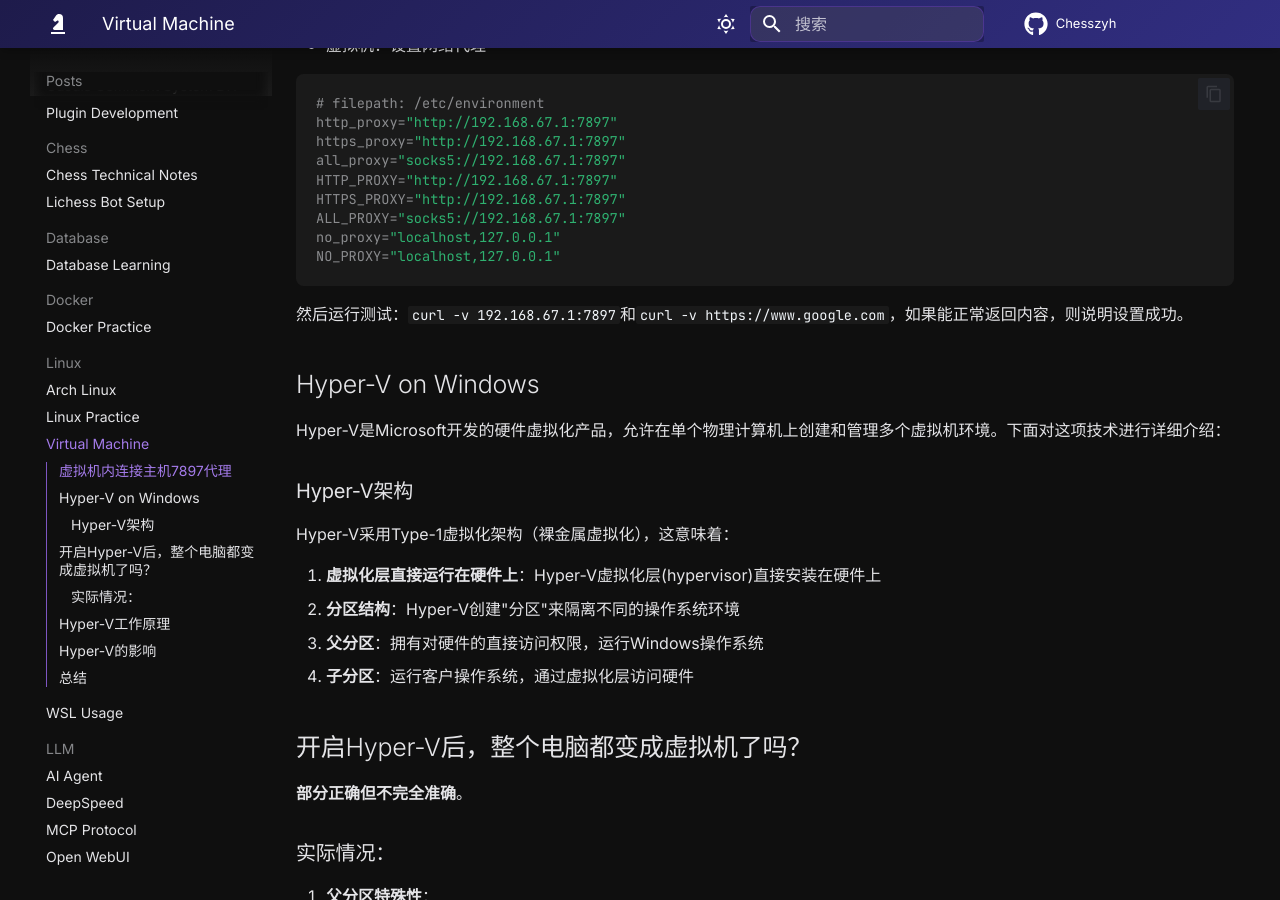
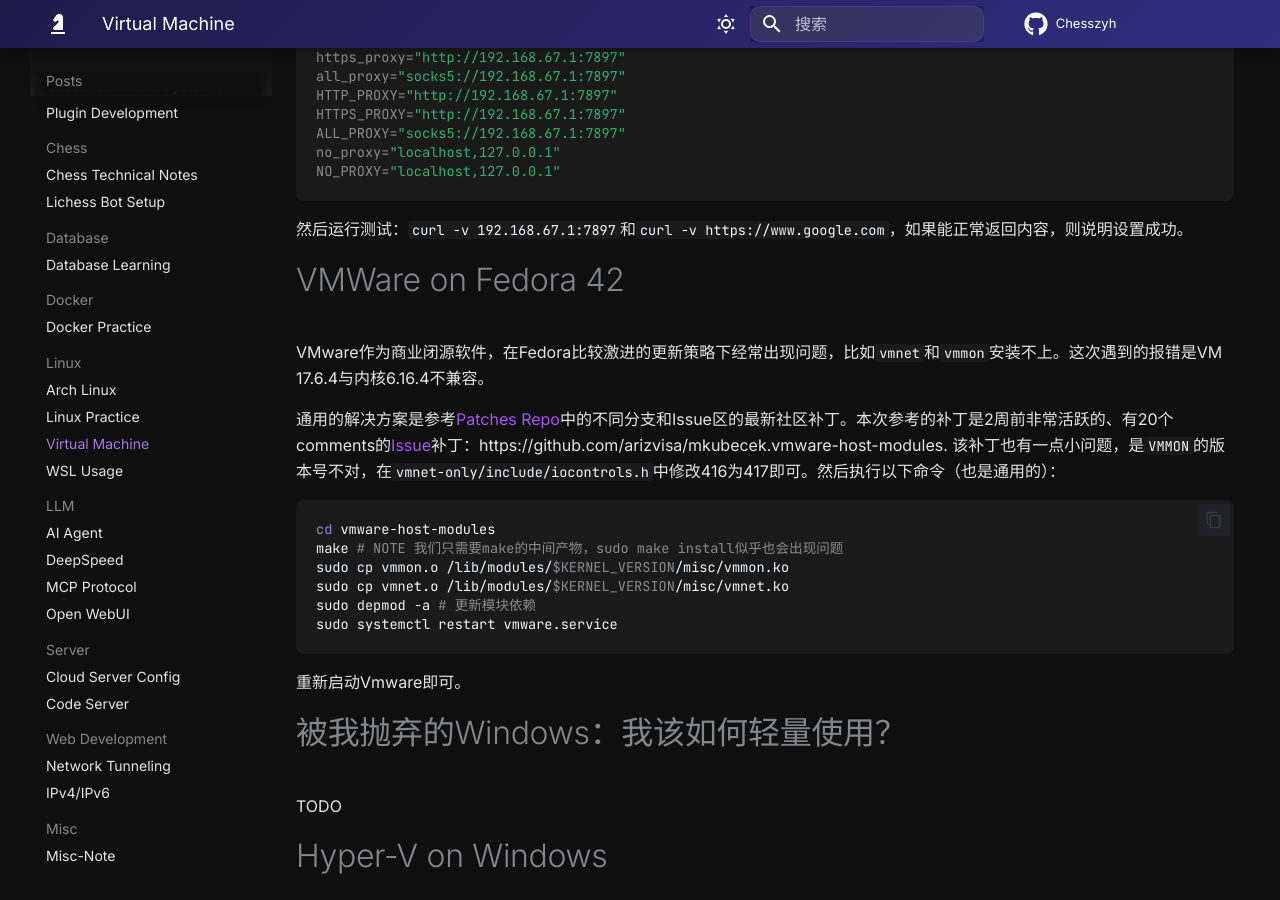
Before and after one commit to Chesszyh/Chesszyh.github.io, an MkDocs documentation site: the page built from docs/posts/Linux/VirtualMachine.md, in a window 1280 px wide and 900 px high, scrolled down 597 px. Built offline with MkDocs 1.6.1 and Material for MkDocs 9.7.7, drawn with Linux system fonts in a browser that asks for light colours.

Commit message:
Update VM

````diff
--- a/docs/posts/Linux/VirtualMachine.md
+++ b/docs/posts/Linux/VirtualMachine.md
@@ -1,12 +1,10 @@
-# 虚拟机
-
-## 虚拟机内连接主机7897代理
+# 虚拟机内连接主机7897代理
 
 - 主机(Windows11)：
-    - 首先通过`ipconfig`查看`VMNet 8`虚拟网关地址，我的是`192.168.67.1`
-    - Clash-verge，代理在7897端口，**注意需要打开`局域网连接(LAN)`**，即让代理监听 `0.0.0.0:7897` 而不仅仅是 `127.0.0.1:7897`。
-        - 与此同时我还开了`Tun`模式，开了之后才能连上`gemini`
-    - **Windows 防火墙默认会阻止来自虚拟机的入站连接**，因此需要在防火墙中添加一个规则，允许来自虚拟机的入站连接到7897端口。以管理员身份启动PowerShell：
+  - 首先通过`ipconfig`查看`VMNet 8`虚拟网关地址，我的是`192.168.67.1`
+  - Clash-verge，代理在7897端口，**注意需要打开`局域网连接(LAN)`**，即让代理监听 `0.0.0.0:7897` 而不仅仅是 `127.0.0.1:7897`。
+    - 与此同时我还开了`Tun`模式，开了之后才能连上`gemini`
+  - **Windows 防火墙默认会阻止来自虚拟机的入站连接**，因此需要在防火墙中添加一个规则，允许来自虚拟机的入站连接到7897端口。以管理员身份启动PowerShell：
 
 ```shell
 New-NetFirewallRule -DisplayName "Allow Clash on VMnet" -Direction Inbound -Protocol TCP -LocalPort 7897 -Action Allow
@@ -28,7 +26,29 @@
 
 然后运行测试：`curl -v 192.168.67.1:7897`和`curl -v https://www.google.com`，如果能正常返回内容，则说明设置成功。
 
-## Hyper-V on Windows
+# VMWare on Fedora 42
+
+VMware作为商业闭源软件，在Fedora比较激进的更新策略下经常出现问题，比如`vmnet`和`vmmon`安装不上。这次遇到的报错是VM
+17.6.4与内核6.16.4不兼容。
+
+通用的解决方案是参考[Patches Repo](https://github.com/mkubecek/vmware-host-modules)中的不同分支和Issue区的最新社区补丁。本次参考的补丁是2周前非常活跃的、有20个comments的[Issue](https://github.com/mkubecek/vmware-host-modules/issues/319)补丁：https://github.com/arizvisa/mkubecek.vmware-host-modules. 该补丁也有一点小问题，是`VMMON`的版本号不对，在`vmnet-only/include/iocontrols.h`中修改416为417即可。然后执行以下命令（也是通用的）：
+
+```bash
+cd vmware-host-modules
+make # NOTE 我们只需要make的中间产物，sudo make install似乎也会出现问题
+sudo cp vmmon.o /lib/modules/$KERNEL_VERSION/misc/vmmon.ko
+sudo cp vmnet.o /lib/modules/$KERNEL_VERSION/misc/vmnet.ko
+sudo depmod -a # 更新模块依赖
+sudo systemctl restart vmware.service
+```
+
+重新启动Vmware即可。
+
+# 被我抛弃的Windows：我该如何轻量使用？
+
+TODO
+
+# Hyper-V on Windows
 
 Hyper-V是Microsoft开发的硬件虚拟化产品，允许在单个物理计算机上创建和管理多个虚拟机环境。下面对这项技术进行详细介绍：
 
````
